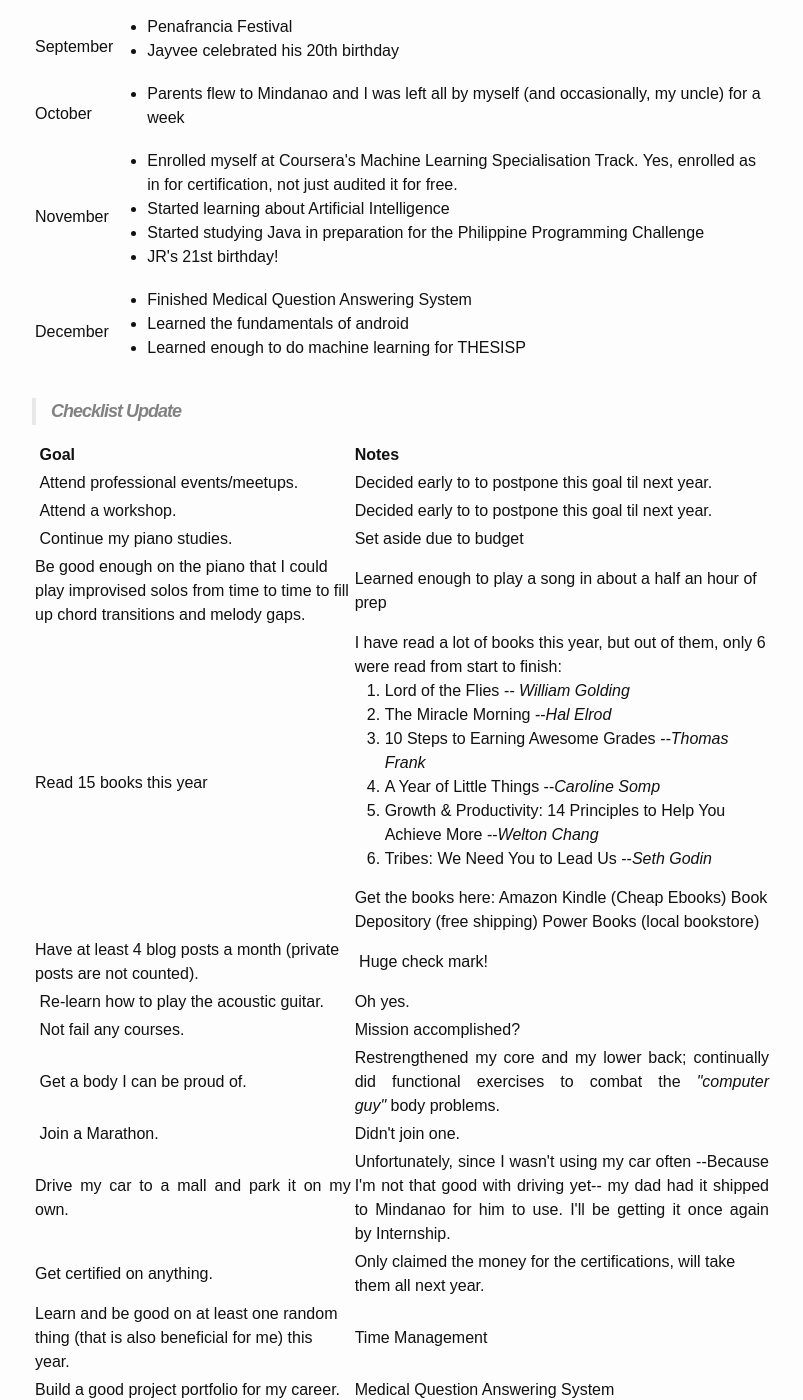
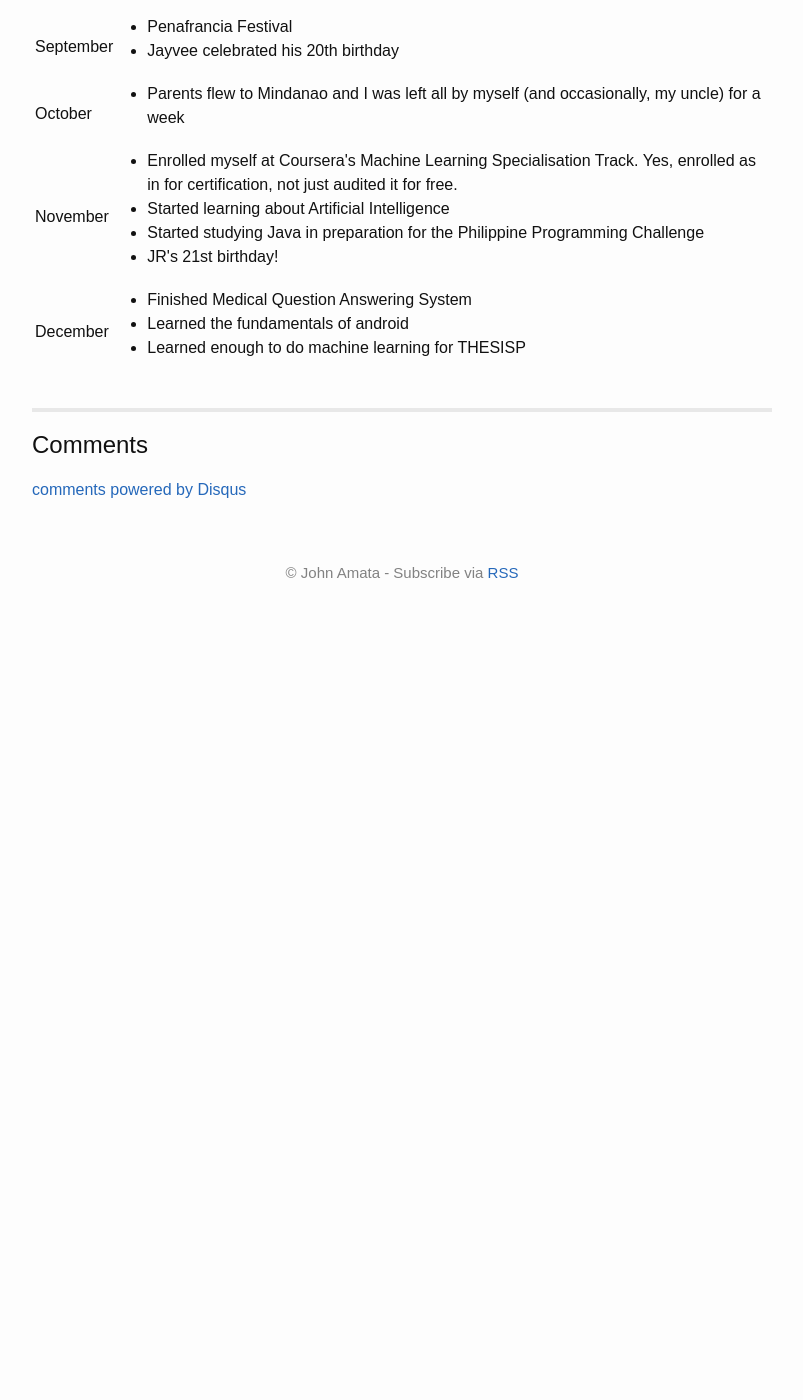
Before and after one commit to jpamata/jpamata.github.io, a Jekyll site: the page built from _posts/2017-01-01-summary-2016.md, in a window 1280 px wide and 1400 px high, scrolled down 761 px. Shown: the whole window, without its empty margins (238-1041 px from the left). Built offline with Jekyll 4.4.1, drawn with Linux system fonts in a browser that asks for light colours; comment, search, counter and statistics services are not loaded; after the commit the page ends 1391 px from its top, so only the background shows below that; some of the changed text lies outside the part shown.

Commit message:
Update 2017-01-01-summary-2016.md

```diff
--- a/_posts/2017-01-01-summary-2016.md
+++ b/_posts/2017-01-01-summary-2016.md
@@ -6,6 +6,7 @@ description:
 ---
 
 <p style="text-align: justify;">My entire life in 2016, summarised in this post.</p>
+
 <!--more-->
 
 <table>
@@ -124,100 +125,3 @@ description:
 </tr>
 </tbody>
 </table>
-<blockquote>
-<p style="text-align: left;"><strong>Checklist Update</strong></p>
-</blockquote>
-<table>
-<tbody>
-<tr>
-<th> Goal</th>
-<th>Notes</th>
-</tr>
-<tr>
-<td> Attend professional events/meetups.</td>
-<td>Decided early to to postpone this goal til next year.</td>
-</tr>
-<tr>
-<td> Attend a workshop.</td>
-<td>Decided early to to postpone this goal til next year.</td>
-</tr>
-<tr>
-<td> Continue my piano studies.</td>
-<td>Set aside due to budget</td>
-</tr>
-<tr>
-<td>Be good enough on the piano that I could play improvised solos from time to time to fill up chord transitions and melody gaps.</td>
-<td>Learned enough to play a song in about a half an hour of prep</td>
-</tr>
-<tr>
-<td>Read 15 books this year</td>
-<td>I have read a lot of books this year, but out of them, only 6 were read from start to finish:
-<ol>
-	<li>Lord of the Flies
-<em>-- William Golding</em></li>
-	<li>The Miracle Morning
---<em>Hal Elrod</em></li>
-	<li>10 Steps to Earning Awesome Grades
-<em>--Thomas Frank</em></li>
-	<li>A Year of Little Things
---<em>Caroline Somp</em></li>
-	<li>Growth & Productivity: 14 Principles to Help You Achieve More
---<em>Welton Chang</em></li>
-	<li>Tribes: We Need You to Lead Us
---<em>Seth Godin</em></li>
-</ol>
-Get the books here:
-Amazon Kindle (Cheap Ebooks)
-Book Depository (free shipping)
-Power Books (local bookstore)</td>
-</tr>
-<tr>
-<td>Have at least 4 blog posts a month (private posts are not counted).</td>
-<td> Huge check mark!</td>
-</tr>
-<tr>
-<td> Re-learn how to play the acoustic guitar.</td>
-<td>Oh yes.</td>
-</tr>
-<tr>
-<td> Not fail any courses.</td>
-<td>Mission accomplished?</td>
-</tr>
-<tr>
-<td style="text-align: justify;"> Get a body I can be proud of.</td>
-<td style="text-align: justify;">Restrengthened my core and my lower back; continually did functional exercises to combat the <em>"computer guy" </em>body problems.</td>
-</tr>
-<tr>
-<td> Join a Marathon.</td>
-<td>Didn't join one.</td>
-</tr>
-<tr>
-<td style="text-align: justify;">Drive my car to a mall and park it on my own.</td>
-<td style="text-align: justify;">Unfortunately, since I wasn't using my car often --Because I'm not that good with driving yet-- my dad had it shipped to Mindanao for him to use. I'll be getting it once again by Internship.</td>
-</tr>
-<tr>
-<td>Get certified on anything.</td>
-<td>Only claimed the money for the certifications, will take them all next year.</td>
-</tr>
-<tr>
-<td>Learn and be good on at least one random thing (that is also beneficial for me) this year.</td>
-<td>Time Management</td>
-</tr>
-<tr>
-<td>Build a good project portfolio for my career.</td>
-<td>Medical Question Answering System</td>
-</tr>
-<tr>
-<td>Be confident, experienced, and knowledgeable enough in a programming language that I could list it as proficient on my resume.</td>
-<td>Java</td>
-</tr>
-<tr>
-<td>End the year with 5 digits after a decimal point on my bank account.</td>
-<td style="text-align: justify;">Unfortunately, all those money were spent on buying ebooks and barbell weights.</td>
-</tr>
-</tbody>
-</table>
-<blockquote>
-<p style="text-align: justify;">The discipline you learn and character you build from setting and achieving a goal can be more valuable than the achievement of the goal itself.</p>
-<p style="text-align: justify;">-Bo Bennett</p>
-</blockquote>
```
